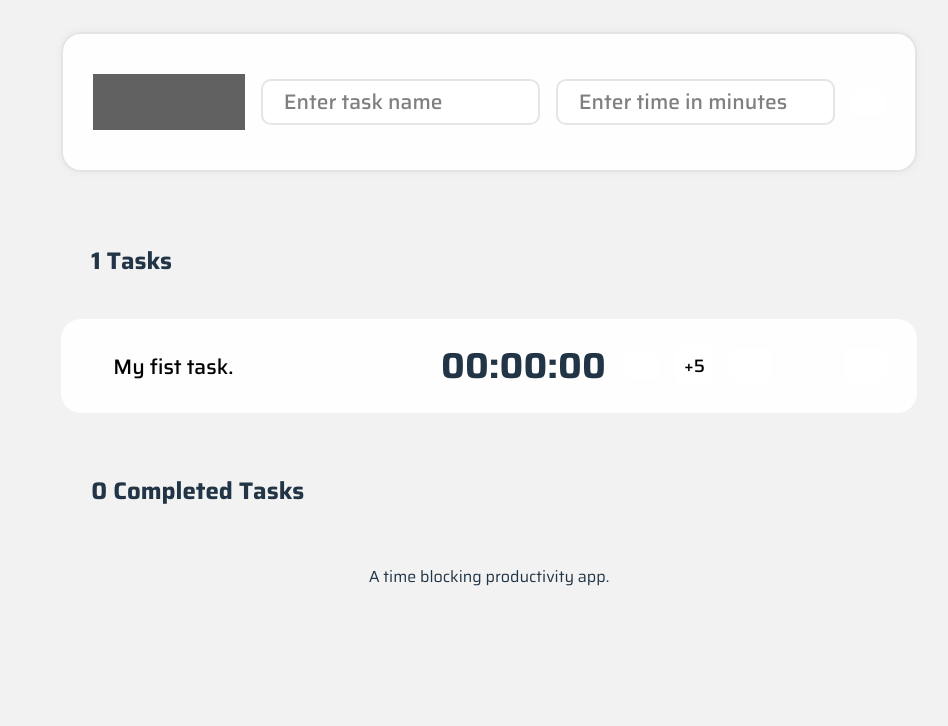
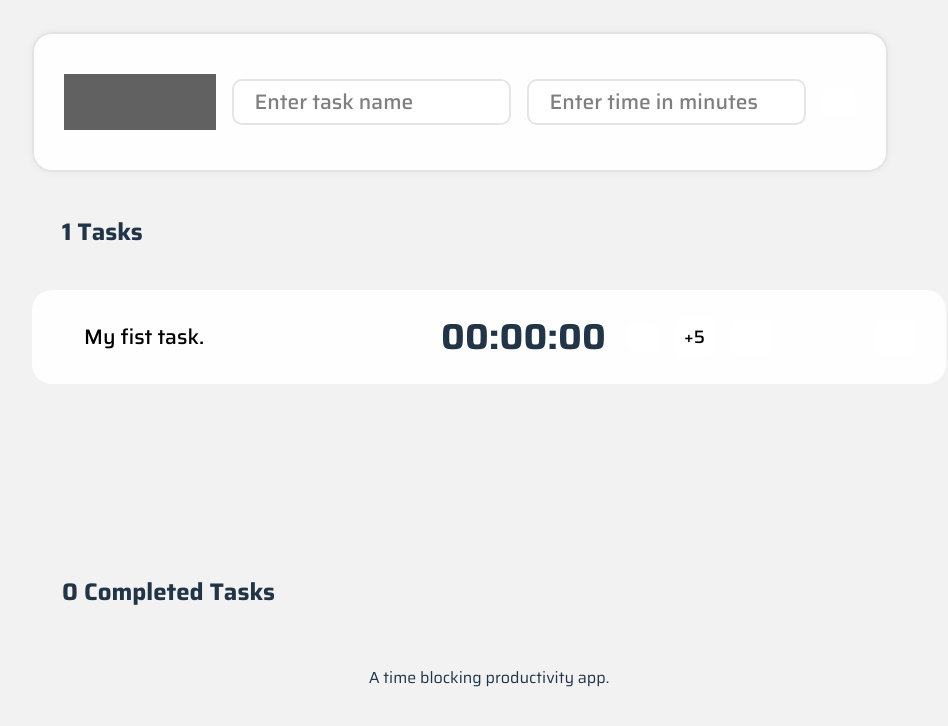
Before and after one commit to mrjasonweaver/dayredi, a React (Vite) app: page / in a window 1280 px wide. Shown: the top 726 px of the page, without its empty margins (151-1099 px from the left). Built offline with nearby package versions, Linux system fonts and the light colour scheme; grey boxes are pictures that could not be loaded; some icons are missing.

Commit message:
more design changes

```diff
--- a/src/App.css
+++ b/src/App.css
@@ -9,6 +9,9 @@ header {
 header {
   padding-top: 0;
   padding-bottom: 0;
+  position: fixed;
+  left: auto;
+  right: auto;
 }
 
 .card {
@@ -20,5 +23,6 @@ header {
 }
 
 .list-wrap {
+  padding-top: 130px;
   padding-bottom: 20px;
 }
--- a/src/components/TaskList.tsx
+++ b/src/components/TaskList.tsx
@@ -36,10 +36,10 @@ const TaskList: React.FC<TaskListProps> = ({ lists, setLists, currentList }) =>
 
     return (
         <>
-            <div className="heading-wrap">
-                <h2>{incompleteTasks?.length} Tasks</h2>
-            </div>
             <div className="list-wrap">
+                <div className="heading-wrap">
+                    <h2>{incompleteTasks?.length} Tasks</h2>
+                </div>
                 {incompleteTasks?.map((task, index) => {
                     return (
                         <SingleTask
@@ -52,12 +52,11 @@ const TaskList: React.FC<TaskListProps> = ({ lists, setLists, currentList }) =>
                     );
                 })}
             </div>
-
-            <div className="heading-wrap">
-                <h2>{completedTasks?.length} Completed Tasks</h2>
-                {completedTasks?.length > 0 && <button onClick={deleteAllCompleted}>Delete All Completed</button>}
-            </div>
             <div className="list-wrap">
+                <div className="heading-wrap">
+                    <h2>{completedTasks?.length} Completed Tasks</h2>
+                    {completedTasks?.length > 0 && <button onClick={deleteAllCompleted}>Delete All Completed</button>}
+                </div>
                 {completedTasks?.map((task, index) => {
                     return (
                         <SingleTask
--- a/src/index.css
+++ b/src/index.css
@@ -167,6 +167,7 @@ input[type="number"] {
   border-radius: 20px;
   background: rgba(0, 0, 0, 0.2);
   border: 2px solid rgba(0, 0, 0, 0.2);
+  backdrop-filter: blur(40px);
 
   .add-task-inputs {
     display: flex;
@@ -198,6 +199,7 @@ input[type="number"] {
 }
 
 .task {
+  min-width: 854px;
   margin: 20px 0;
   padding: 20px 30px;
   border-radius: 20px;
```
